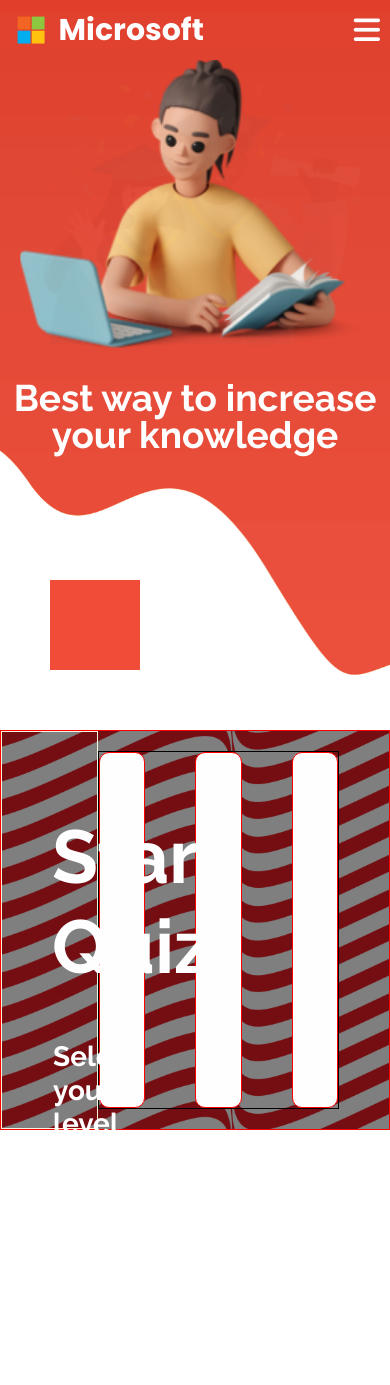
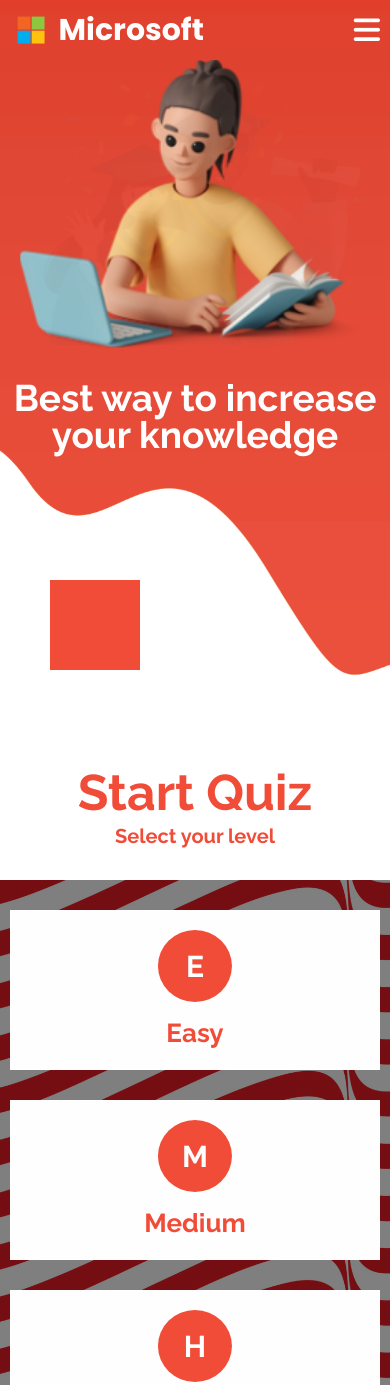
Before and after one commit to KavishSuneja/quiz, a plain HTML site: page index.html in a window 390 px wide. Shown: the top 1385 px of the page. Before the commit the page ends 1180 px from the top, so only its background shows below. Drawn offline with nearby package versions, Linux system fonts and the light colour scheme; a web font is replaced by a local one.

Commit message:
push2bykavish

```diff
--- a/index.css
+++ b/index.css
@@ -162,7 +162,7 @@ nav ul li a:hover{
 }
 
 .start-quiz{
-    border: 1px solid red;
+    border: px solid red;
     height: 400px;
     margin-top: 30px;
     margin-bottom: 50px;
@@ -178,7 +178,7 @@ nav ul li a:hover{
 }
 
 .startquiz-section{
-    border: 1px solid beige;
+    border: px solid beige;
     width: 25%;
     height: 100%;
     float: left;
@@ -214,11 +214,11 @@ nav ul li a:hover{
 }
 
 .levels{
-    border: 1px solid black;
-    width: 65%;
-    height: 90%;
+    border: px solid black;
+    width: 55%;
+    height: 80%;
     float: right;
-    margin-right: 50px;
+    margin-right: 8%;
 
     display: grid;
     grid-template-columns: 1fr 1fr 1fr;
@@ -228,9 +228,66 @@ nav ul li a:hover{
 }
 
 .card-level{
-    border: 1px solid red;
+    border: px solid red;
     background-color: #fefefe;
-    border-radius: 10px;
+    border-radius: 0px;
+    position: relative;
+}
+
+.card-level .logo{
+    border: px solid red;
+    border-radius: 50%;
+    position: absolute;
+    top: 50px;
+    left: 50%;
+    transform: translateX(-50%);
+    display: flex;
+    justify-content: center;
+    align-items: center;
+    width: 100px;
+    height: 100px;
+    background-color: #F14C38;
+    transition: 0.4s ease-in-out;
+
+
+    /* FONTS */
+    font-family: 'Raleway',sans-serif;
+    font-weight: 700;
+    font-size: 30px;
+    color: #FEFEFE;
+}
+
+.card-level .difficulty{
+    border: px solid red;
+    position: absolute;
+    top: 70%;
+    text-align: center;
+    width: 100%;
+    transition: 0.s ease-in-out;
+
+    /* FONTS */
+    font-family: 'Raleway',sans-serif;
+    font-weight: 700;
+    font-size: 30px;
+    color: #F14C38;
+}
+
+.card-level:hover .difficulty{
+    color: #1F5EAB;
+
+}
+
+
+.card-level:hover .logo{
+    background-color: #1F5EAB;
+
+}
+
+
+.card-level:hover{
+    border: 2px solid #1F5EAB;
+    border-radius: 4px;
+
 }
 @media screen and (max-width:700px) {
     *{
@@ -337,7 +394,7 @@ nav ul li a:hover{
 
 
     .landing{
-        border: 1px solid red;
+        border: px solid red;
         width: 100%;
         height: 500px;
         position: relative;
@@ -421,6 +478,138 @@ nav ul li a:hover{
         width: 100%;
     }
 
+
+.start-quiz{
+    border: px solid red;
+    height: 600px;
+    margin-top: 180px;
+    margin-bottom: 50px;
+    display: flex;
+    align-items: center;
+    justify-content: space-between;
+
+    background: url(images/bgimg.jpg),rgba(0,0,0,.5);
+    background-size: cover;
+    background-repeat: no-repeat;
+    background-attachment: fixed;
+    background-blend-mode: multiply;
+}
+
+.startquiz-section{
+    border: px solid beige;
+    width: 100%;
+    height: 100%;
+    position: absolute;
+    float: left;
+}
+
+.heading-start{
+    border: px solid red;
+    width: 100%;
+    position: relative;
+    top: 5px;
+    left: 0px;
+    text-align: center;
+    /* fonts */
+
+    font-family: 'Raleway', sans-serif;
+    font-weight: 700;
+    font-size: 50px;
+    color: #F14C38;
+}
+
+.heading-select{
+    border: px solid red;
+    width: 100%;
+    position: relative;
+    top: -2px;
+    text-align: center;
+    left: 0px;
+
+        /* fonts */
+
+        font-family: 'Raleway', sans-serif;
+        font-weight: 700;
+        font-size: 20px;
+        color: #F14C38;
+}
+
+.levels{
+    border: px solid black;
+    width: 95%;
+    height: 90%;
+    float: initial;
+    margin-right: 0%;
+
+    display: grid;
+    grid-template-columns: 1fr;
+    grid-template-rows: 1fr 1fr 1fr;
+    column-gap: 10px;
+    row-gap: 30px;
+}
+
+.card-level{
+    border: px solid red;
+    background-color: #fefefe;
+    border-radius: 0px;
+    position: relative;
+}
+
+.card-level .logo{
+    border: px solid red;
+    border-radius: 50%;
+    position: absolute;
+    top: 20px;
+    left: 50%;
+    transform: translateX(-50%);
+    display: flex;
+    justify-content: center;
+    align-items: center;
+    width: 20%;
+    height: 45%;
+    background-color: #F14C38;
+    transition: 0.4s ease-in-out;
+
+
+    /* FONTS */
+    font-family: 'Raleway',sans-serif;
+    font-weight: 700;
+    font-size: 30px;
+    color: #FEFEFE;
+}
+
+.card-level .difficulty{
+    border: px solid red;
+    position: absolute;
+    top: 65%;
+    text-align: center;
+    width: 100%;
+    transition: 0.s ease-in-out;
+
+    /* FONTS */
+    font-family: 'Raleway',sans-serif;
+    font-weight: 700;
+    font-size: 26px;
+    color: #F14C38;
+}
+
+.card-level:hover .difficulty{
+    color: #1F5EAB;
+
+}
+
+
+.card-level:hover .logo{
+    background-color: #1F5EAB;
+
+}
+
+
+.card-level:hover{
+    border: 2px solid #1F5EAB;
+    border-radius: 4px;
+
+}
 }
 
 @media  screen and (min-width:701px) and (max-width:900px) {
--- a/index.html
+++ b/index.html
@@ -62,9 +62,9 @@
 
       <!-- start quiz section -->
 
-      <div class="start-quiz">
+      <div class="start-quiz d-flex justify-content-center">
 
-        <div class="startquiz-section">
+         <div class="startquiz-section">
           <h1 class="heading-start">Start Quiz</h1>
           <h3 class="heading-select">Select your level</h3>
         </div>
@@ -72,20 +72,20 @@
         <div class="levels">
 
           <div class="card-level">
-            <span class="logo"></span>
-            <span class="difficulty"></span>
+            <span class="logo">E</span>
+            <span class="difficulty">Easy</span>
           </div>
 
 
           <div class="card-level">
-            <span class="logo"></span>
-            <span class="difficulty"></span>
+            <span class="logo">M</span>
+            <span class="difficulty">Medium</span>
           </div>
 
 
           <div class="card-level">
-            <span class="logo"></span>
-            <span class="difficulty"></span>
+            <span class="logo">H</span>
+            <span class="difficulty">Hard</span>
           </div>
 
         </div>
```
